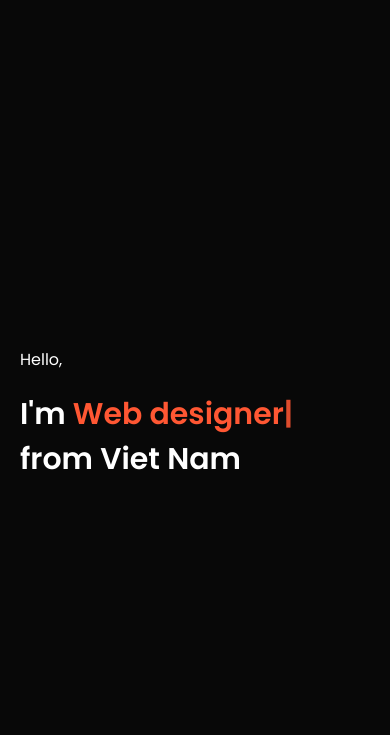
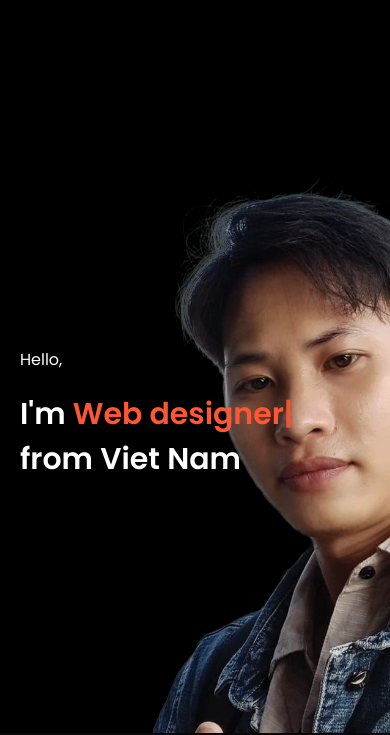
Before and after one commit to CrisTri97/portfolio, a plain HTML site: page index.html in a window 390 px wide. Shown: the part 111-846 px from the top of the page. Drawn offline with nearby package versions, Linux system fonts and the light colour scheme; the site is published under a folder, as on GitHub Pages, so addresses that start at the root find nothing.

Commit message:
update src

```diff
--- a/style.css
+++ b/style.css
@@ -20,7 +20,7 @@ body {
 #header {
   width: 100%;
   height: 100vh;
-  background: url("assets/images/background.png");
+  background: url("./assets/images/background.png");
   background-size: cover;
   background-position: center;
 }
@@ -430,7 +430,7 @@ form .btn2 {
     padding: 0 20px;
   }
   #header {
-    background-image: url(/assets/images/phone-background.png);
+    background-image: url("./assets/images/phone-background.png");
   }
   .header-text {
     margin-top: 100%;
```
